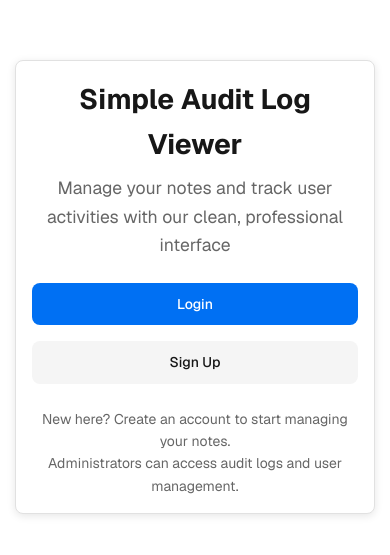
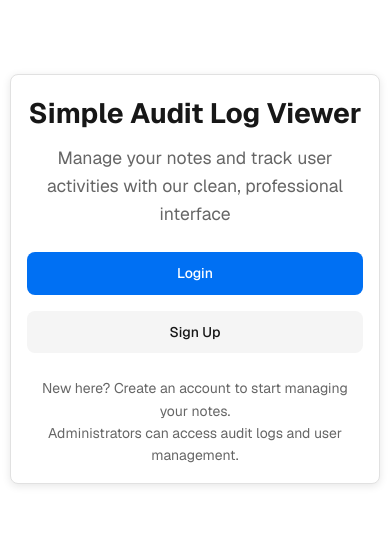
Before and after one commit to Sriram77777777/Simple-log, a Next.js app: page / in a window 390 px wide. Shown: the part 135-690 px from the top of the page. Built offline with nearby package versions, Linux system fonts and the light colour scheme.

Commit message:
Enhance responsive design for better mobile experience
cgen-d6fe591bd9434ffa8be442859c4948e8

```diff
--- a/app/globals.css
+++ b/app/globals.css
@@ -309,6 +309,16 @@ a {
 .gap-4 { gap: 1.5rem; }
 
 /* Responsive Design */
+@media (max-width: 1024px) {
+  .container {
+    padding: 0 20px;
+  }
+
+  .flex {
+    flex-wrap: wrap;
+  }
+}
+
 @media (max-width: 768px) {
   .container {
     padding: 0 15px;
@@ -321,28 +331,55 @@ a {
   .navbar-content {
     flex-direction: column;
     gap: 1rem;
+    text-align: center;
   }
 
   .navbar-nav {
     flex-wrap: wrap;
     justify-content: center;
+    width: 100%;
   }
 
-  .button {
+  .button:not(.button-small) {
     width: 100%;
     justify-content: center;
   }
 
   .note-actions {
     flex-direction: column;
+    width: 100%;
+  }
+
+  .note-actions .button {
+    width: 100%;
   }
 
   .table-container {
     font-size: 0.875rem;
+    overflow-x: auto;
+  }
+
+  .table th,
+  .table td {
+    padding: 0.5rem;
+    white-space: nowrap;
+  }
+
+  .flex.gap-3 {
+    flex-direction: column;
+    gap: 1rem;
+  }
+
+  .card {
+    margin-bottom: 1rem;
   }
 }
 
 @media (max-width: 480px) {
+  .container {
+    padding: 0 10px;
+  }
+
   .card {
     padding: 1rem;
   }
@@ -351,8 +388,61 @@ a {
     font-size: 1.75rem;
   }
 
+  .card-title {
+    font-size: 1.25rem;
+  }
+
   .button {
     padding: 0.625rem 1.25rem;
     font-size: 0.875rem;
   }
+
+  .button-small {
+    padding: 0.5rem 0.75rem;
+    font-size: 0.75rem;
+  }
+
+  .form-input {
+    padding: 0.625rem;
+    font-size: 0.875rem;
+  }
+
+  .navbar-brand {
+    font-size: 1.25rem;
+  }
+
+  .table {
+    font-size: 0.75rem;
+  }
+
+  .table th,
+  .table td {
+    padding: 0.375rem;
+  }
+
+  .note-title {
+    font-size: 1rem;
+  }
+
+  .note-content {
+    font-size: 0.875rem;
+  }
 }
+
+/* Print styles */
+@media print {
+  .navbar,
+  .button,
+  .note-actions {
+    display: none !important;
+  }
+
+  .card {
+    border: 1px solid #000;
+    box-shadow: none;
+  }
+
+  .page-title {
+    color: #000;
+  }
+}
```
